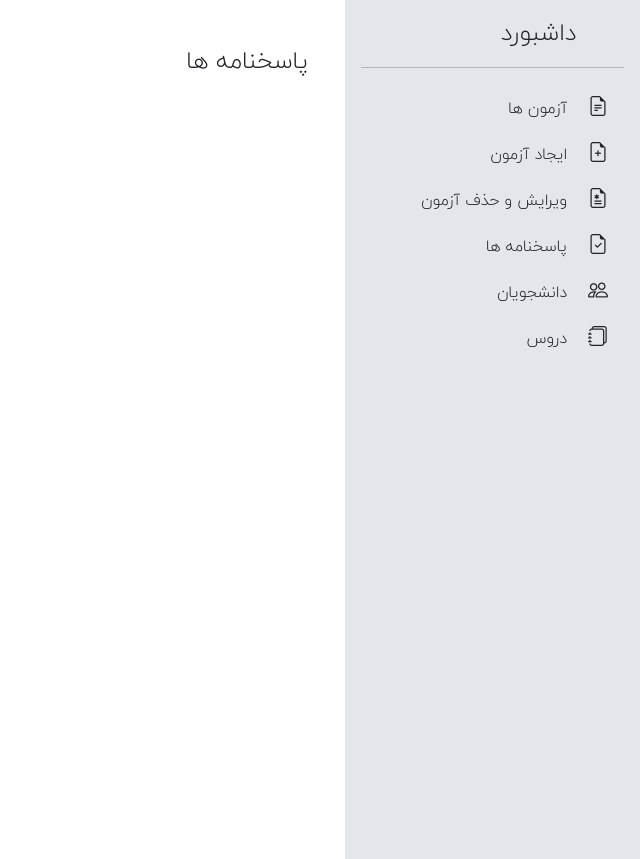
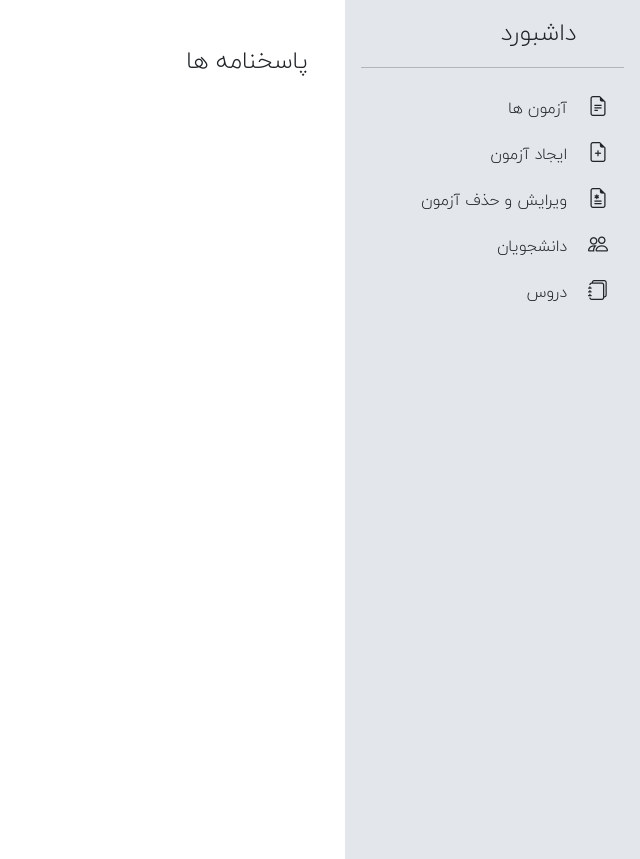
Before and after one commit to abbasEbadian/Azmoun-online, a Python web app: template online_test/templates/teacher/answers.html in a window 1280 px wide. Shown: the part 53-912 px from the top of the page, without its empty margins (640-1280 px from the left). Run offline with Jinja, Linux system fonts and the light colour scheme; the template is opened without the code that fills it, so the values that code supplies are empty; some libraries are stand-ins or nearby versions.

Commit message:
removed answers li

```diff
--- a/online_test/templates/teacher/teacher_sidebar.html
+++ b/online_test/templates/teacher/teacher_sidebar.html
@@ -25,12 +25,6 @@
             </a>
           </li>
           <li class="nav-item">
-            <a href="/teacher/answers" class="nav-link   {{ active_tab == 'answers' and 'active' or 'link-dark' }}" >
-                <span class="me-3 fs-5 bi bi-file-earmark-check"></span>
-                پاسخنامه ها
-            </a>
-          </li>
-          <li class="nav-item">
             <a href="/teacher/reports" class="nav-link   {{ active_tab == 'reports' and 'active' or 'link-dark' }}" >
               <span class="me-3 fs-5 bi bi-people"></span>
               دانشجویان
```
